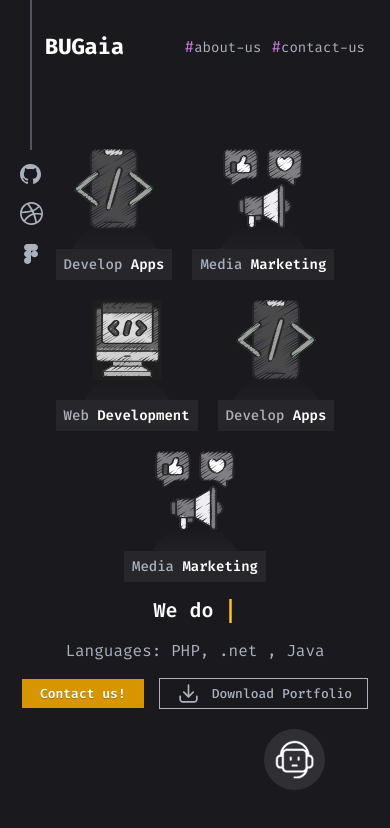
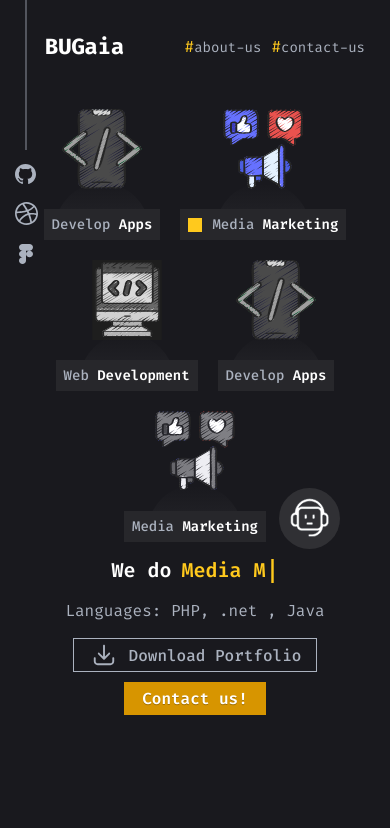
Before and after one commit to EslamSaloka/bugaia-website, a Next.js app: page / in a window 390 px wide. Shown: the top 828 px of the page. Built offline with nearby package versions, Linux system fonts and the light colour scheme.

Commit message:
Fixing ui issues with some updates

```diff
--- a/components/contact-us/contact.module.css
+++ b/components/contact-us/contact.module.css
@@ -89,6 +89,9 @@
   font-style: normal;
   font-weight: 400;
   line-height: 25px; /* 125% */
+}
+.labelError {
+  color: red !important;
 }
 .inputStyle {
   color: #cfdaed;
--- a/components/home/HomePage.jsx
+++ b/components/home/HomePage.jsx
@@ -1,4 +1,4 @@
-import React from "react";
+import React, { useEffect, useState } from "react";
 import classes from "./stylingHome.module.css";
 import SocialIcons from "../ui/SocialIcons";
 import WorkShow from "../ui/WorkShow";
@@ -13,6 +13,16 @@ const assetics = "/assets/assetecLgo.svg";
 const lineImage = "/assets/line.svg";
 const HomePage = () => {
   const router = useRouter();
+  const [turn, setTurn] = useState(0);
+  useEffect(() => {
+    const turntime = setTimeout(() => {
+      setTurn((turn + 1) % 5);
+    }, [4500]);
+    return () => {
+      clearTimeout(turntime);
+    };
+  }, [turn]);
+
   return (
     <div className={classes.homeMain}>
       <div className={classes.container}>
@@ -56,7 +66,12 @@ const HomePage = () => {
               router.push("/mobile-development");
             }}
           >
-            <WorkShow imgSource={3} title={"Develop Apps"} />
+            <WorkShow
+              number={1}
+              turns={turn + 1}
+              imgSource={3}
+              title={"Develop Apps"}
+            />
           </div>
           <div
             className={classes.workShow2s}
@@ -64,7 +79,12 @@ const HomePage = () => {
               router.push("/media-marketing");
             }}
           >
-            <WorkShow imgSource={2} title={"Media Marketing"} />
+            <WorkShow
+              number={2}
+              turns={turn + 1}
+              imgSource={2}
+              title={"Media Marketing"}
+            />
           </div>
           <div
             className={classes.workShow1s}
@@ -72,7 +92,12 @@ const HomePage = () => {
               router.push("/web-development");
             }}
           >
-            <WorkShow imgSource={1} title={"Web Development"} />
+            <WorkShow
+              number={3}
+              turns={turn + 1}
+              imgSource={1}
+              title={"Web Development"}
+            />
           </div>
           <div
             className={classes.workShow2s}
@@ -80,7 +105,12 @@ const HomePage = () => {
               router.push("/mobile-development");
             }}
           >
-            <WorkShow imgSource={3} title={"Develop Apps"} />
+            <WorkShow
+              number={4}
+              turns={turn + 1}
+              imgSource={3}
+              title={"Develop Apps"}
+            />
           </div>
           <div
             className={classes.workShow3s}
@@ -88,7 +118,12 @@ const HomePage = () => {
               router.push("/media-marketing");
             }}
           >
-            <WorkShow imgSource={2} title={"Media Marketing"} />
+            <WorkShow
+              number={5}
+              turns={turn + 1}
+              imgSource={2}
+              title={"Media Marketing"}
+            />
           </div>
         </main>
         <div className={classes.infoSec}>
--- a/components/home/Typewriter.js
+++ b/components/home/Typewriter.js
@@ -4,10 +4,17 @@ const TypeWriter = () => {
   return (
     <Typewriter
       options={{
-        strings: ["Web Development", "Media Marketing", "Develop Apps"],
+        strings: [
+          "Develop Apps",
+          "Media Marketing",
+          "Web Development",
+          "Develop Apps",
+          "Media Marketing",
+        ],
         autoStart: true,
         loop: true,
-        deleteSpeed: 50,
+
+        deleteSpeed: 22,
       }}
     />
   );
--- a/components/home/stylingHome.module.css
+++ b/components/home/stylingHome.module.css
@@ -42,7 +42,7 @@
   color: #fff;
 }
 .aboutSec > span {
-  color: var(--primary, #c778dd);
+  color: #ffc91d;
   font-family: Fira Code;
   font-size: 16px;
   font-style: normal;
@@ -196,6 +196,9 @@
   .socialInfo {
     left: 15px;
   }
+  .assetics {
+    margin-left: 0px;
+  }
 }
 
 @media screen and (max-width: 900px) {
@@ -246,12 +249,27 @@
     display: none;
   }
   .chating {
-    margin-top: 0px;
-    margin-right: 50px;
+    position: fixed;
+    bottom: 35%;
+    right: 50px;
+  }
+}
+/* Responsive layout less than and equal 450 */
+@media screen and (max-width: 455px) {
+  .btnSection {
+    flex-direction: column-reverse;
+    align-items: center;
+    gap: 10px;
   }
 }
 /* Responsive layout from less than 400px */
 @media screen and (max-width: 400px) {
+  .socialInfo {
+    left: 10px;
+  }
+  .mainSec {
+    margin-top: 40px;
+  }
   .container {
     margin: 0 15px;
   }
--- a/components/ui/WorkShow.jsx
+++ b/components/ui/WorkShow.jsx
@@ -1,8 +1,8 @@
-import React, { useState } from "react";
+import React, { useEffect, useState } from "react";
 import classes from "./ui.module.css";
 import Image from "next/image";
 const shadowlight = "/assets/shadowlight.svg";
-const WorkShow = ({ imgSource, title }) => {
+const WorkShow = ({ imgSource, title, number, turns }) => {
   const mytitle = title.split(" ");
   const firstWord = mytitle[0] + " ";
   const secondWord = mytitle[1];
@@ -10,28 +10,45 @@ const WorkShow = ({ imgSource, title }) => {
     imgSource === 1 ? "screen" : imgSource === 2 ? "brodcast" : "mobile";
   const [currentImage, setCurrentImage] = useState("Gray");
   const [showYellowBox, setShowYellowBox] = useState(false);
-  const handleMouseEnter = async () => {
-    setCurrentImage("Green");
-    setTimeout(() => {
-      setCurrentImage("Yellow");
-    }, 300);
-    setShowYellowBox(true);
-  };
-  const handleMouseLeave = () => {
-    setCurrentImage("Green");
-    setTimeout(() => {
+  // const handleMouseEnter = async () => {
+  //   setCurrentImage("Green");
+  //   setTimeout(() => {
+  //     setCurrentImage("Yellow");
+  //   }, 300);
+  //   setShowYellowBox(true);
+  // };
+  // const handleMouseLeave = () => {
+  //   setCurrentImage("Green");
+  //   setTimeout(() => {
+  //     setCurrentImage("Gray");
+  //   }, 350);
+  //   setShowYellowBox(false);
+  // };
+  useEffect(() => {
+    if (number === turns) {
+      console.log(turns, number);
+
+      setCurrentImage("Green");
+      const yellowTime = setTimeout(() => {
+        setCurrentImage("Yellow");
+      }, 1500);
+      setShowYellowBox(true);
+      return () => {
+        clearTimeout(yellowTime);
+      };
+    } else {
       setCurrentImage("Gray");
-    }, 350);
-    setShowYellowBox(false);
-  };
+      setShowYellowBox(false);
+    }
+  }, [turns]);
   return (
     <div className={classes.workShow}>
       <Image
         src={`/assets/${imgName}${currentImage}.svg`}
         alt={title}
         className={`${classes.imgesLogo} `}
-        onMouseEnter={handleMouseEnter}
-        onMouseLeave={handleMouseLeave}
+        // onMouseEnter={handleMouseEnter}
+        // onMouseLeave={handleMouseLeave}
         width={101}
         height={101}
       />
--- a/components/ui/ui.module.css
+++ b/components/ui/ui.module.css
@@ -96,6 +96,7 @@
   gap: 10px;
   border: 1px solid #abb2bf;
   cursor: pointer;
+  transition: all 0.3s ease-in-out;
 }
 
 .downloadBtn > p {
@@ -106,6 +107,12 @@
   font-style: normal;
   font-weight: 500;
   line-height: normal;
+  transition: all 0.3s ease-in-out;
+}
+.downloadBtn:hover,
+.downloadBtn > p:hover {
+  border-color: #e9eff8;
+  color: #e9eff8;
 }
 /* Responsive layout for screen less than 900px */
 @media screen and (max-width: 900px) {
@@ -140,32 +147,16 @@
 }
 /* Responsive layout for screen less than 400px */
 @media screen and (max-width: 452px) {
-  .downloadBtn > p {
-    font-size: 13px;
-  }
-  .contactUs > p {
-    font-size: 13px;
-  }
-  .downloadImage {
-    width: 27px;
-    height: 27px;
-  }
 }
 /* Responsive layout for screen less than 380px */
 @media screen and (max-width: 380px) {
-  .downloadBtn > p,
-  .contactUs > p {
-    font-size: 12px;
+  .yellowBox {
+    width: 10px;
+    height: 10px;
   }
+
   .imgesLogo {
-    width: 70px;
-    height: 70px;
-  }
-  .contactUs {
-    padding: 6px 16 px;
-  }
-  .downloadImage {
-    width: 25px;
-    height: 24px;
+    width: 60px;
+    height: 60px;
   }
 }
```
Also changed, not shown: components/contact-us/ContactPage.jsx (+26 -18 lines), components/modal/modals.module.css (+8 -2 lines).
